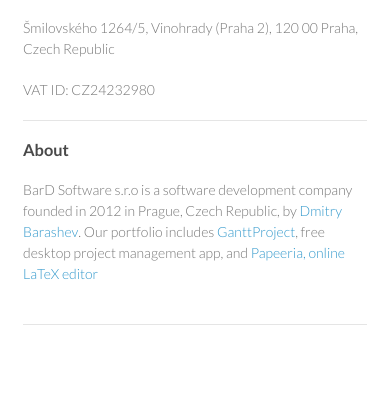
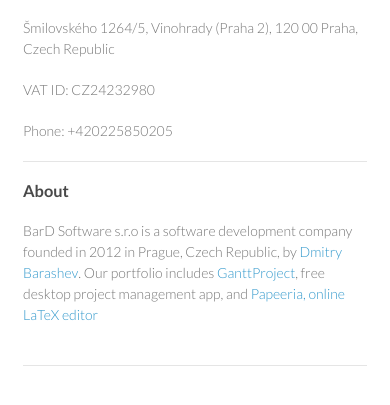
Before and after one commit to bardsoftware/bardsoftware.github.io, a plain HTML site: page index.html in a window 390 px wide. Shown: the part 57-462 px from the top of the page. Drawn offline with Linux system fonts and the light colour scheme.

Commit message:
Added phone

```diff
--- a/index.html
+++ b/index.html
@@ -18,6 +18,7 @@
         <h1>BarD Software s.r.o</h1>
         <p>Šmilovského 1264/5, Vinohrady (Praha 2), 120 00 Praha, Czech Republic</p>
         <p>VAT ID: CZ24232980</p>
+        <p>Phone: +420225850205</p>
       </header>
       <section>
         <h3>
```
